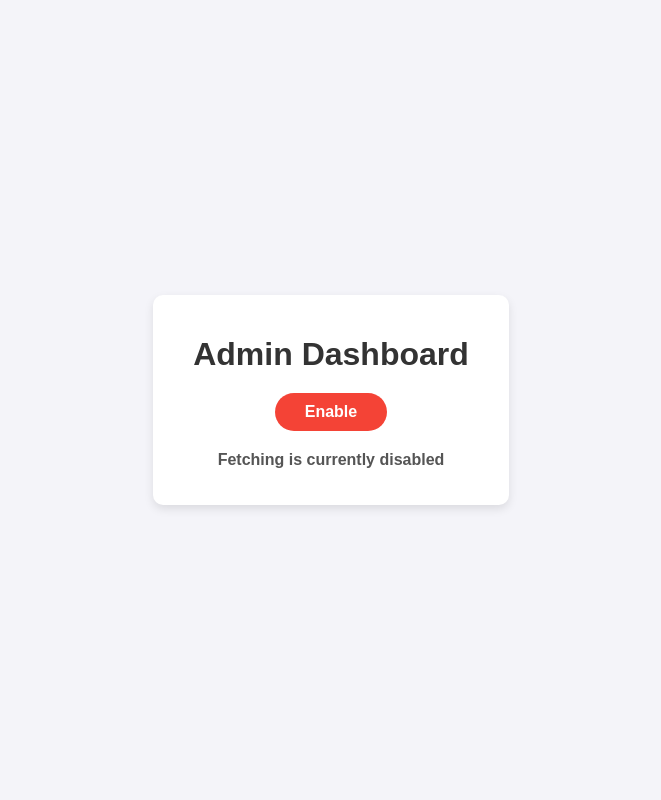
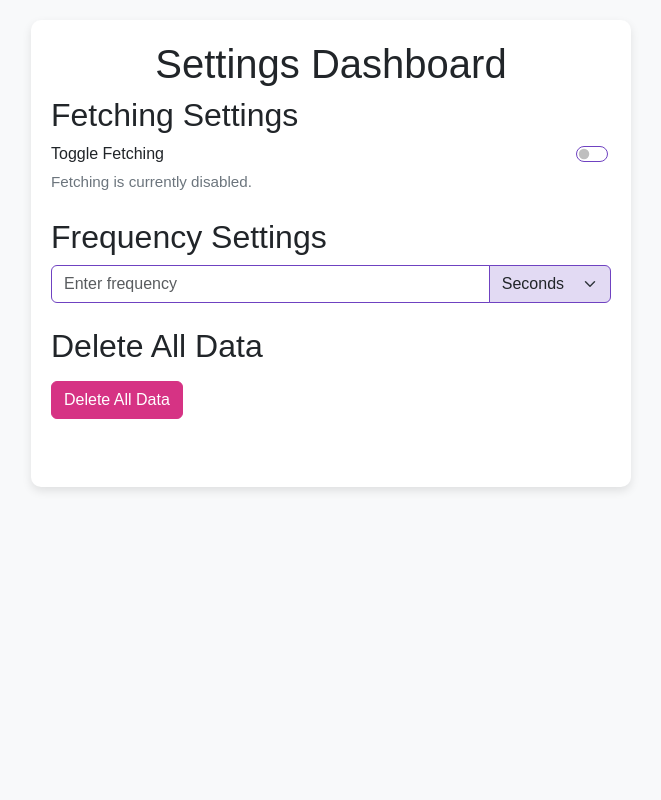
Before and after one commit to sy1z1/agrisenz, a Django app: page /adminDashboard/ in a window 1280 px wide. Shown: the whole page, without its empty margins (309-970 px from the left). Run offline with Django 5.2, Linux system fonts and the light colour scheme; data comes from the database, SQL or seed files in the repository; both versions use the stored data as it was after the commit.

Commit message:
delete and toggle styling

```diff
--- a/agris/templates/admin/adminDashboard.html
+++ b/agris/templates/admin/adminDashboard.html
@@ -5,74 +5,136 @@
     <meta name="viewport" content="width=device-width, initial-scale=1.0">
     <title>Admin Dashboard</title>
     <script src="https://code.jquery.com/jquery-3.6.0.min.js"></script>
+    <link href="https://cdn.jsdelivr.net/npm/bootstrap@5.3.3/dist/css/bootstrap.min.css" rel="stylesheet">
     <style>
-        /* Center content vertically and horizontally */
         body {
-            display: flex;
-            justify-content: center;
-            align-items: center;
-            height: 100vh;
-            margin: 0;
             font-family: Arial, sans-serif;
-            background-color: #f4f4f9;
+            background-color: #f8f9fa;
+            padding: 20px;
         }
 
-        .container {
-            text-align: center;
-            background: white;
-            padding: 20px 40px;
+        .settings-container {
+            max-width: 600px;
+            margin: 0 auto;
+            background-color: #fff;
+            padding: 20px;
             border-radius: 10px;
             box-shadow: 0 4px 10px rgba(0, 0, 0, 0.1);
         }
 
-        h1 {
-            color: #333;
-            margin-bottom: 20px;
+        .form-check-input {
+            border-color: #6f42c1;
+            background-color: white;
         }
 
-        #toggle-fetching {
-            display: inline-block;
-            padding: 10px 30px;
-            font-size: 16px;
-            font-weight: bold;
-            color: white;
-            border: none;
-            border-radius: 25px;
-            cursor: pointer;
-            transition: background-color 0.3s ease, transform 0.2s ease;
+        .form-check-input:hover {
+            border-color: #8e5ec6;
         }
 
-        #toggle-fetching.enabled {
-            background-color: #4CAF50; /* Green for "Enabled" */
+        .form-check-input:checked {
+            background-color: #6f42c1;
+            border-color: #6f42c1;
         }
 
-        #toggle-fetching.disabled {
-            background-color: #f44336; /* Red for "Disabled" */
+        .form-check-input:focus {
+            box-shadow: 0 0 0 0.25rem rgba(111, 66, 193, 0.25);
         }
 
-        #toggle-fetching:hover {
-            transform: scale(1.05);
+        .info-text {
+            color: #6c757d;
+            font-size: 0.95em;
+            margin-top: 5px;
         }
 
-        #status {
-            margin-top: 20px;
-            font-size: 16px;
-            font-weight: bold;
-            color: #555;
+        .form-control {
+            border-color: #6f42c1;
+            flex: 3;
         }
+
+        .form-select {
+            border-color: #6f42c1;
+            flex: 1;
+            background-color: #6e42c132;
+        }
+        .btn-danger {
+            background-color: #d63384; /* Dark pink hue to match purple theme */
+            border-color: #d63384;
+        }
+
+        .btn-danger:hover {
+            background-color: #c82373;
+            border-color: #c82373;
+        }
+
     </style>
 </head>
 <body>
-    <div class="container">
-        <h1>Admin Dashboard</h1>
-        <button id="toggle-fetching"
-            class="{% if fetching_enabled %}enabled{% else %}disabled{% endif %}">
-            {% if fetching_enabled %}Disable{% else %}Enable{% endif %}
-        </button>
-        <p id="status">
-            Fetching is currently {% if fetching_enabled %}enabled{% else %}disabled{% endif %}
-        </p>
-    </div>
+    <div class="settings-container">
+        <h1 class="text-center">Settings Dashboard</h1>
+
+        <!-- Fetching Section -->
+        <div class="mb-4">
+            <h2>Fetching Settings</h2>
+            <h2></h2>
+            <div class="form-check form-switch">
+                <label
+                class="form-check-label"
+                for="toggle-fetching"
+                style="position: relative; left: -40px;">
+                    Toggle Fetching
+                </label>
+                <input
+                    class="form-check-input"
+                    type="checkbox"
+                    id="toggle-fetching"
+                    {% if fetching_enabled %}checked{% endif %}
+                    style="position: relative; left: 525px;">
+            </div>
+
+            <p id="status" class="info-text">
+                Fetching is currently {% if fetching_enabled %}enabled{% else %}disabled{% endif %}.
+            </p>
+        </div>
+        <!-- Frequency Section -->
+        <div>
+            <h2>Frequency Settings</h2>
+            <div class="input-group">
+                <input type="number" id="frequency-value" class="form-control" placeholder="Enter frequency" style="flex: 4;">
+                <select id="frequency-unit" class="form-select" style="flex: 0.7;">
+                    <option value="1000">Seconds</option>
+                    <option value="60000">Minutes</option>
+                    <option value="3600000">Hours</option>
+                </select>
+            </div>
+        </div>
+        <br>
+        <div class="mb-5">
+            <h2 class="mb-3">Delete All Data</h2>
+            <!-- Add a form here -->
+            <form id="delete-data-form" method="POST" action="">
+                {% csrf_token %}
+                <button type="button" id="delete-data-btn" class="btn btn-danger">Delete All Data</button>
+            </form>
+        </div>
+
+        {% if messages %}
+            <div>
+                {% for message in messages %}
+                    <div class="alert alert-success">{{ message }}</div>
+                {% endfor %}
+            </div>
+        {% endif %}
+
+        <script src="https://cdn.jsdelivr.net/npm/bootstrap@5.3.3/dist/js/bootstrap.bundle.min.js"></script>
+        <script>
+            document.addEventListener('DOMContentLoaded', function() {
+                document.getElementById('delete-data-btn').addEventListener('click', function() {
+                    if (confirm('Are you sure you want to delete all data? This action cannot be undone.')) {
+                        document.getElementById('delete-data-form').submit(); // Submit form after confirmation
+                    }
+                });
+            });
+        </script>
 
     <script>
         $(document).ready(function() {
--- a/agris/views.py
+++ b/agris/views.py
@@ -8,12 +8,29 @@ from django.core.serializers import serialize
 from django.utils.timezone import localtime
 from django.contrib.auth.views import LoginView
 from django.urls import reverse_lazy
+from django.contrib import messages
 
 
 def admin_dashboard(request):
     # Fetch the current status of the fetching setting
     setting, created = Settings.objects.get_or_create(name='fetching_enabled', defaults={'value': False})
-    context = {'fetching_enabled': setting.value}
+
+    if request.method == 'POST' and 'delete_all_data' in request.POST:
+        # Delete all sensor data
+        NPKSensor.objects.all().delete()
+        AmbientSensor.objects.all().delete()
+        SoilSensor.objects.all().delete()
+
+        # Add a success message
+        messages.success(request, "All sensor data has been successfully deleted.")
+        context = {
+            'message': 'All sensor data has been successfully deleted'
+        }
+        return redirect('admin_dashboard', context)  # Redirect to avoid form resubmission
+
+    context = {
+        'fetching_enabled': setting.value,
+    }
     return render(request, "admin/adminDashboard.html", context)
 
 def toggle_fetching(request):
```
Also changed, not shown: db.sqlite3.
